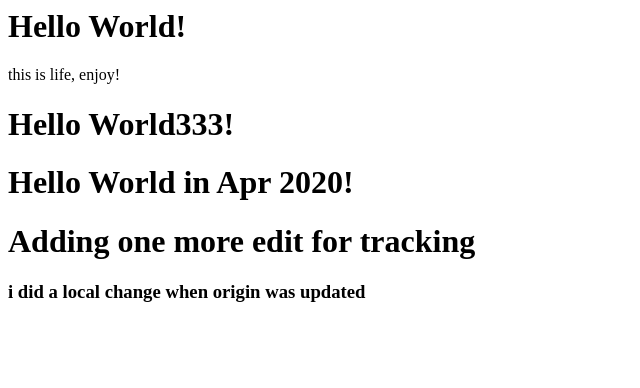
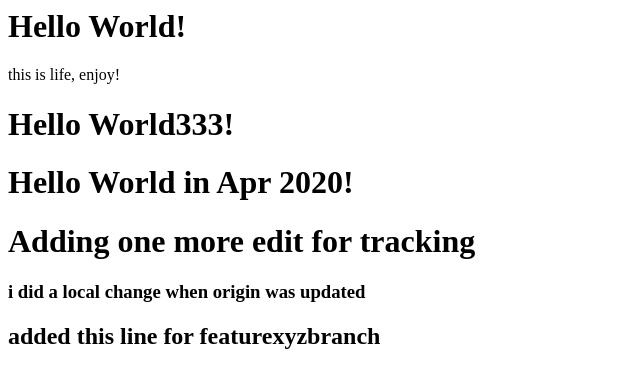
Before and after one commit to nayakwadi/SriBuchalkaGitHubMasterClass, a plain HTML site: page index.html in a window 1280 px wide. Shown: the whole page, without its empty margins (0-640 px from the left). Drawn offline with Linux system fonts and the light colour scheme.

Commit message:
added line for featurexyzbranch

```diff
--- a/index.html
+++ b/index.html
@@ -11,3 +11,5 @@
 <h1> Adding one more edit for tracking</h1>
 
 <h3> i did a local change when origin was updated </h3>
+
+<h2> added this line for featurexyzbranch </h2>
```
